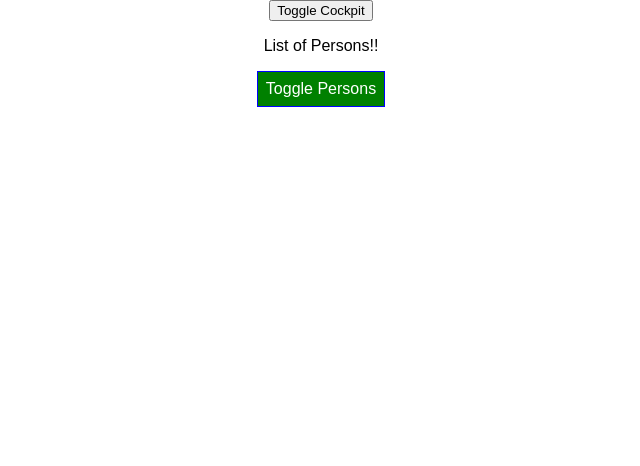
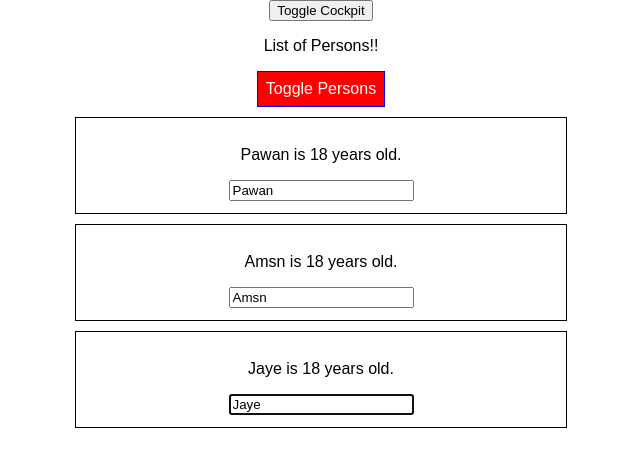
Before and after one commit to iampawands/react-complete-guide-1, a React app: page / in a window 1280 px wide. Shown: the top 466 px of the page, without its empty margins (319-959 px from the left). Built offline with nearby package versions, Linux system fonts and the light colour scheme.

Commit message:
useRef() hook for functional components alternative to Reach.createRef()

```diff
--- a/src/Components/Cockpit/Cockpit.js
+++ b/src/Components/Cockpit/Cockpit.js
@@ -1,15 +1,14 @@
-import React,{ useEffect } from 'react'
+import React,{ useEffect,useRef } from 'react'
 import classes from './Cockpit.css'
 const cockpit = (props) =>{
-
+    const toggleButtonRef = useRef(null)
     //if second list is not given i.e. empty then user effect things will run only first time.this list mainly tells which objects to look before changing.
     useEffect(()=>{
         console.log('Cockpit useEffect')
 
-        const timer = setTimeout(()=>{alert("Hi there!!")},1000)
+        toggleButtonRef.current.click();
 
         return () =>{
-            clearTimeout(timer)
             console.log('cleanup work in useEffect')
         }
     },[])
@@ -37,7 +36,7 @@ const cockpit = (props) =>{
 
     return <div>
          <p className={classList.join(' ')}>List of Persons!!</p>
-        <button className={btnClasses.join(' ')} onClick={()=>props.clicked()}>Toggle Persons</button>
+        <button ref={toggleButtonRef} className={btnClasses.join(' ')} onClick={()=>props.clicked()}>Toggle Persons</button>
     </div>
 }
 export default React.memo(cockpit);
```
